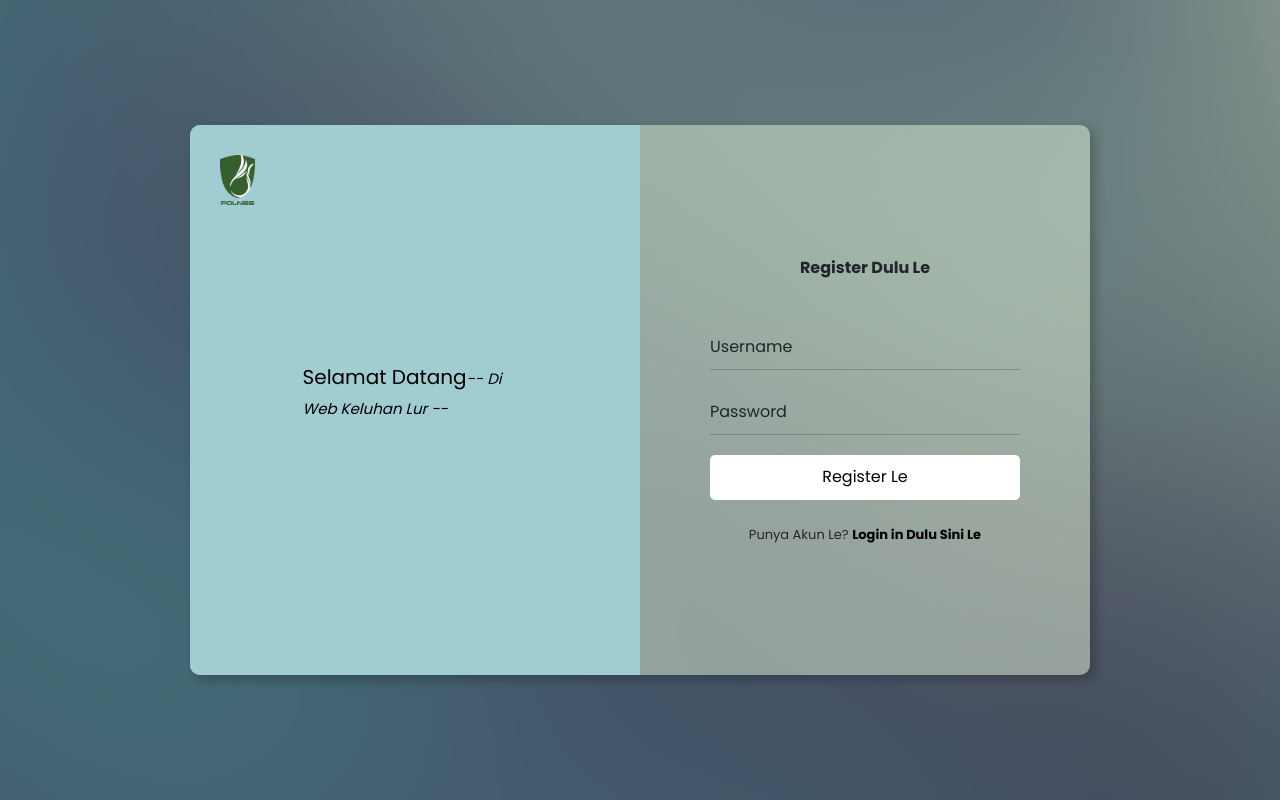
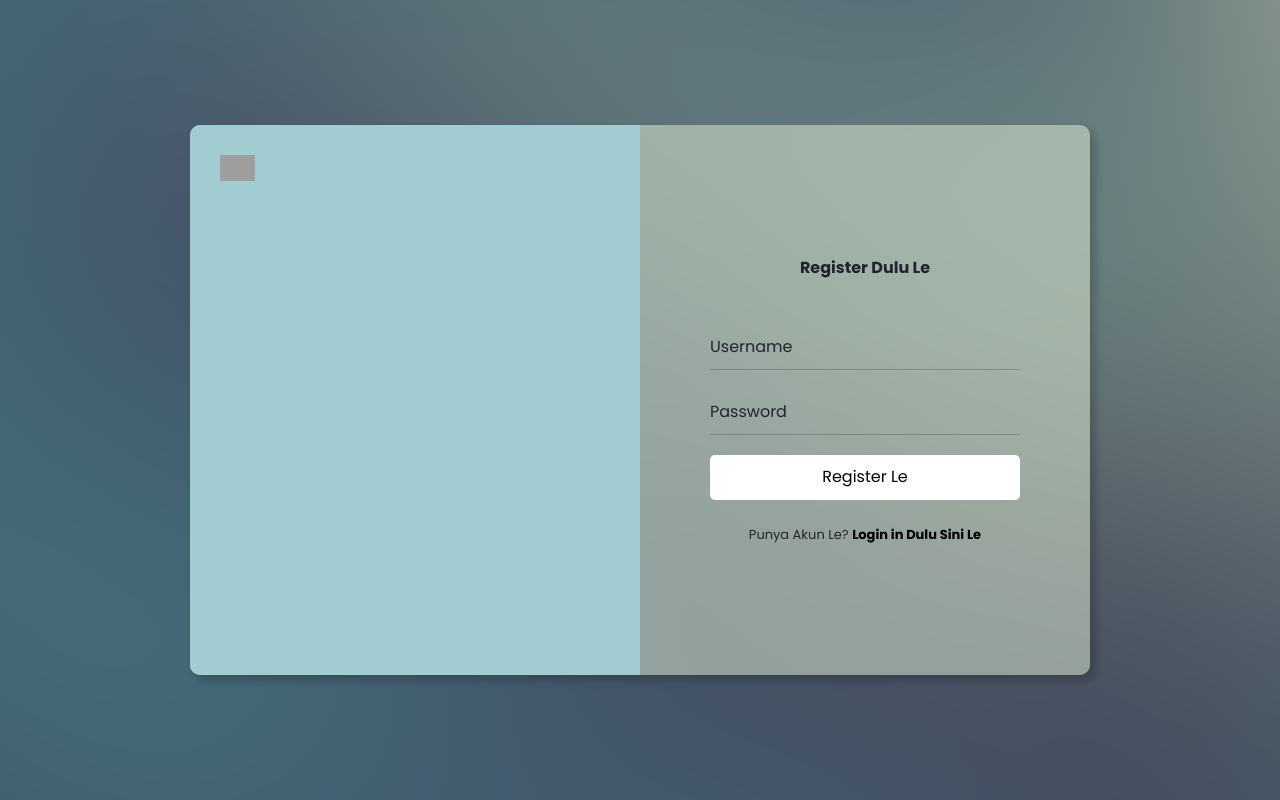
Before and after one commit to Afrizan24/Layanan-RPL, a PHP site: page /register.html in a window 1280 px wide. Run offline with PHP 8.4, Linux system fonts and the light colour scheme; grey boxes are pictures that could not be loaded.

Commit message:
ipul gay

```diff
--- a/login.html
+++ b/login.html
@@ -18,15 +18,13 @@
 
                     <!-------------      image     ------------->
 
-                    <img src="src/img/Polnes.png" alt="">
-                    <div class="text">
-                        <p>Selamat Datang<i>-- Di Web Keluhan Lur --</i></p>
-                    </div>
+                    <img src="src/img/LogoTI.png" alt="">
 
                 </div>
                 <div class="col-md-6 right">
 
                     <div class="input-box">
+
 
                        <header>LoginKan Dulu Le</header>
                        <div class="input-field">
--- a/register.html
+++ b/register.html
@@ -18,10 +18,7 @@
 
                     <!-------------      image     ------------->
 
-                    <img src="src/img/Polnes.png" alt="">
-                    <div class="text">
-                        <p>Selamat Datang<i>-- Di Web Keluhan Lur --</i></p>
-                    </div>
+                    <img src="src/img/LogoTI.png" alt="">
 
                 </div>
                 <div class="col-md-6 right">
```
Also changed, not shown: web-keluhan/style.css (+10 -3 lines), src/img/tiHima.png (added).
